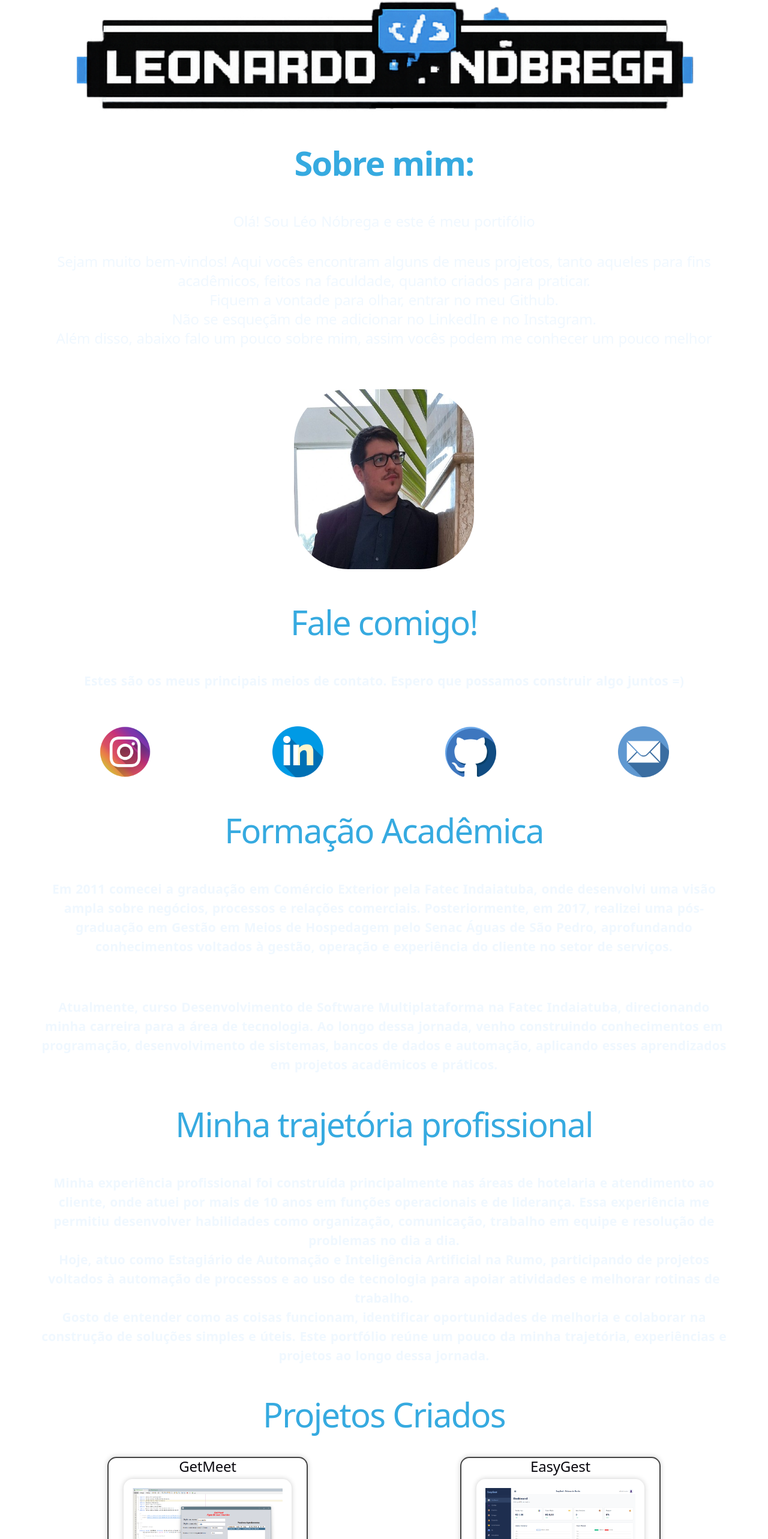
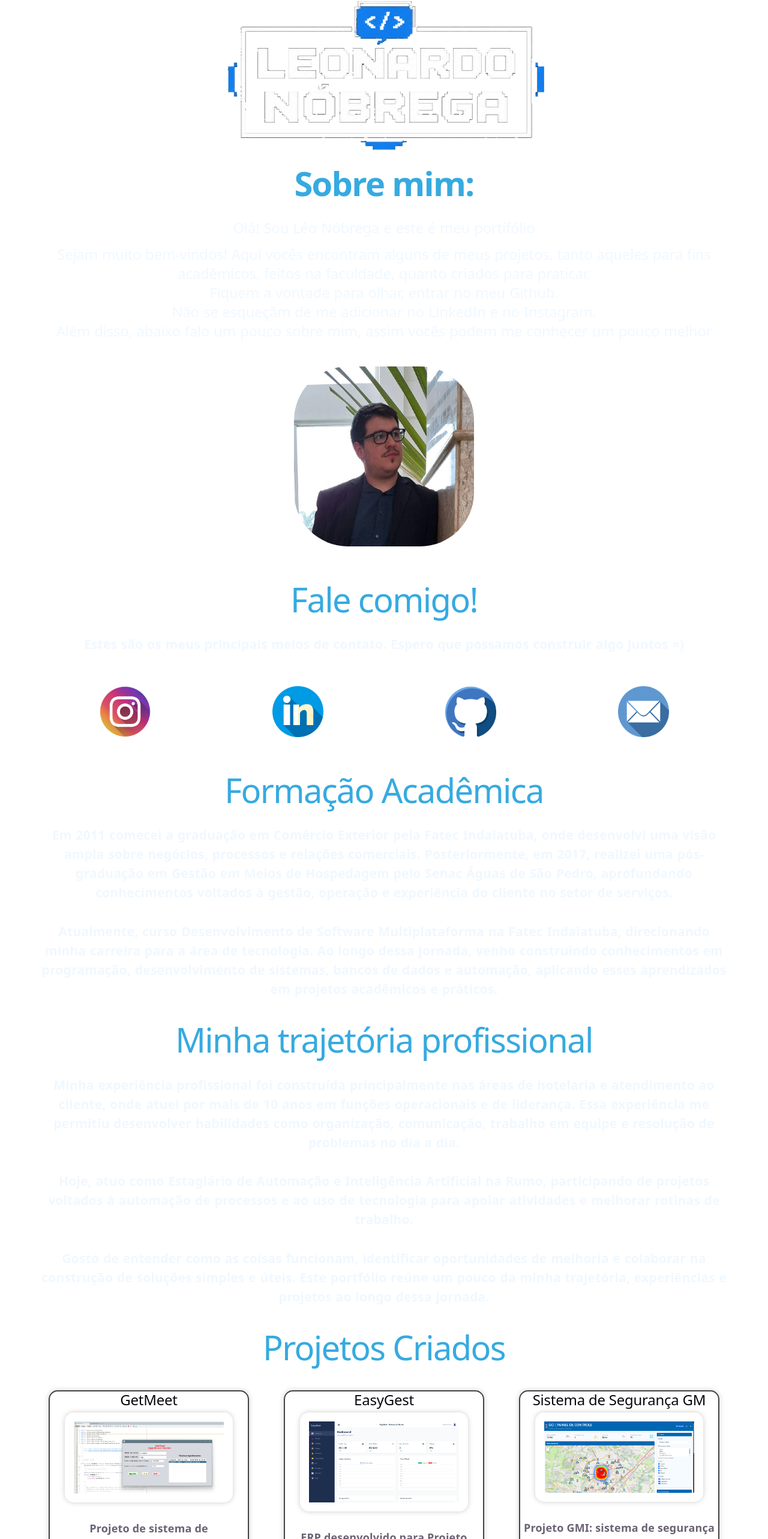
Before and after one commit to leognobrega/Portifolio_LeoNobrega, a React (Vite) app: page / in a window 1280 px wide. Shown: the top 2566 px of the page at 60% size. Built offline with nearby package versions, Linux system fonts and the light colour scheme.

Commit message:
Adição de projetos | Atualização de seções | Mudança de banner

```diff
--- a/src/Componentes/Header.jsx
+++ b/src/Componentes/Header.jsx
@@ -1,4 +1,4 @@
-import logobanner from '../img/logolinear.png'
+import logobanner from '../img/logo nova.png'
 function Header (){
 
     return(
--- a/src/Componentes/Post.jsx
+++ b/src/Componentes/Post.jsx
@@ -1,5 +1,6 @@
 import javaProjeto from '../img/java_projeto.png'
 import easyGestProjeto from '../img/EasyGest.png'
+import gmiHackaton from '../img/GMI-hackaton.png'
 import botaoLike from '../img/gostar.png'
 import botaoDislike from '../img/naogostar.png'
 import { useState } from 'react'
@@ -20,6 +21,12 @@ function Post (){
       href: 'https://github.com/leognobrega/EasyGest_Frontend',
       img: easyGestProjeto,
       detalhe: 'ERP desenvolvido para Projeto Interdisciplinar. Verifique o front e o back no Github',
+    },
+    {
+      nome: 'Sistema de Segurança GM',
+      href: 'https://github.com/leognobrega/hackaton2025',
+      img: gmiHackaton,
+      detalhe: 'Projeto GMI: sistema de segurança e automação desenvolvido em hackathon',
     },
   ]
 
--- a/src/Componentes/Profissao.jsx
+++ b/src/Componentes/Profissao.jsx
@@ -3,11 +3,11 @@ function Profissao (){
 <>
 
         <h1 className = "Titulo"><span>Minha trajetória profissional</span></h1>
-        <h3 className = "Descricao"><p>Minha experiência profissional foi construída principalmente nas áreas de hotelaria e atendimento ao cliente, onde atuei por mais de 10 anos em funções operacionais e de liderança. Essa experiência me permitiu desenvolver habilidades como organização, comunicação, trabalho em equipe e resolução de problemas no dia a dia.</p>
+        <h3 className = "Descricao"><p>Minha experiência profissional foi construída principalmente nas áreas de hotelaria e atendimento ao cliente, onde atuei por mais de 10 anos em funções operacionais e de liderança. Essa experiência me permitiu desenvolver habilidades como organização, comunicação, trabalho em equipe e resolução de problemas no dia a dia.</p></h3>
 
-<p>Hoje, atuo como Estagiário de Automação e Inteligência Artificial na Rumo, participando de projetos voltados à automação de processos e ao uso de tecnologia para apoiar atividades e melhorar rotinas de trabalho.</p>
+<h3 className = "Descricao"><p>Hoje, atuo como Estagiário de Automação e Inteligência Artificial na Rumo, participando de projetos voltados à automação de processos e ao uso de tecnologia para apoiar atividades e melhorar rotinas de trabalho.</p></h3>
 
-<p>Gosto de entender como as coisas funcionam, identificar oportunidades de melhoria e colaborar na construção de soluções simples e úteis. Este portfólio reúne um pouco da minha trajetória, experiências e projetos ao longo dessa jornada.</p></h3>
+<h3 className = "Descricao"><p>Gosto de entender como as coisas funcionam, identificar oportunidades de melhoria e colaborar na construção de soluções simples e úteis. Este portfólio reúne um pouco da minha trajetória, experiências e projetos ao longo dessa jornada.</p></h3>
 
 </>
     )
--- a/src/Estilos/estilos.css
+++ b/src/Estilos/estilos.css
@@ -50,8 +50,7 @@
 
 .Descricao{
 
-  margin-top: 3%;
-  margin-bottom: 3%;
+  margin-top: 1%;
   color: aliceblue;
   word-spacing: 1px;
   line-height: 32px;
@@ -204,10 +203,8 @@
 }
 
 .logobanner{
-
-  width: 90%;
-  justify-content: center;
-  align-content: center;
+  display: block;
+  width: 70%;
+  margin: 0 auto;
   text-align: center;
-  margin-left: 5%;
 }
```
Also changed, not shown: src/img/GMI-hackaton.png (added), src/img/logo nova.png (added).
